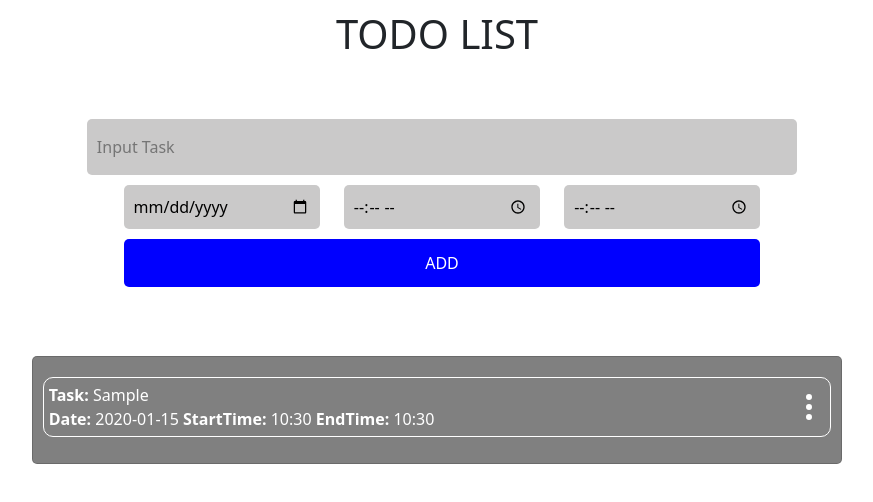
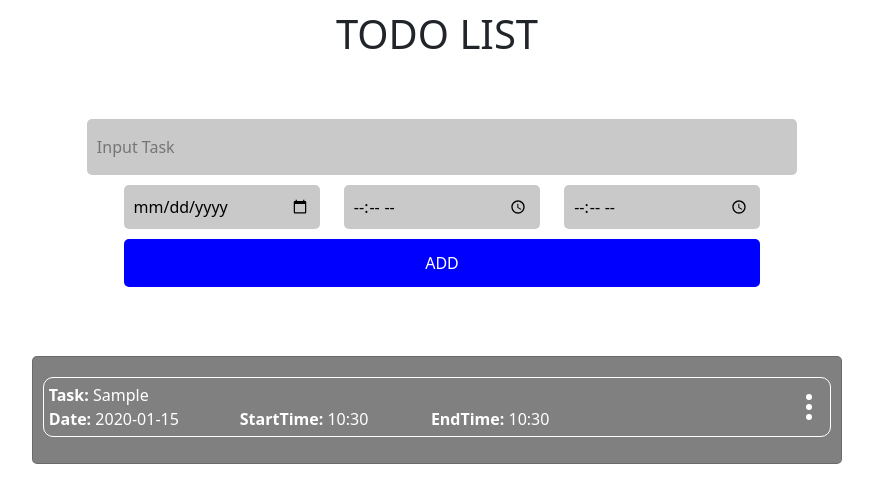
Before and after one commit to NdelliPeter/Todoapp-next.js, a Next.js app: page / in a window 1280 px wide. Both pictures are taken after typing "Sample", "2020-01-15", "10:30", "10:30" into the empty fields and a click on the button "ADD". Shown: the top 502 px of the page, without its empty margins (203-1076 px from the left). Built offline with nearby package versions, Linux system fonts and the light colour scheme.

Commit message:
finishing touches

```diff
--- a/src/components/addTask.js
+++ b/src/components/addTask.js
@@ -21,7 +21,7 @@ export default function AddTask ({addTask, todos, setTodos, deleteTask, editTodo
     const schema = yup.object().shape({
         title: yup.string()
         .trim('Please input task cannot contain just spaces')
-        .required('please fill in a Task'),
+        .required('please fill in a Task properly'),
         date: yup.string().required('Please input Date'),
         startTime: yup.string().required(),
         endTime: yup.string()
--- a/src/components/todoList.js
+++ b/src/components/todoList.js
@@ -39,11 +39,15 @@ function TodoList ({todos, setTodos, deleteTask, editTask, }) {
                                         ((todos?.length ?? 0) >= 1) ? todos.map((todo, id) =>{
                                             return (
                                                 <div key={id} className={`${styles.listDisplay} ${todo.complete ? styles.line_through :''}`}>
-                                                    <li>
-                                                        <span> <b >Task:</b> {todo?.title} <br/> </span>
-                                                        <span> <b >Date:</b> {todo?.date} </span>
-                                                        <span> <b >StartTime:</b> {todo?.startTime} </span>
-                                                        <span> <b >EndTime:</b> {todo?.endTime} </span>
+                                                    <li className='row'>
+                                                        <span className='col-12 col-sm-12 col-md-12 col-lg-12'> <b >Task:</b> {todo?.title} <br/> </span>
+                                                        <div className='col-12 col-sm-12 col-md-12 col-lg-12'>
+                                                            <div className='row d-flex justify-content-center align-items-center'>
+                                                                <div className='col-12 col-sm-12 col-md-4 col-lg-4'> <b >Date:</b> {todo?.date} </div>
+                                                                <div className='col-7 col-sm-6 col-md-4 col-lg-4'> <b >StartTime:</b> {todo?.startTime} </div>
+                                                                <div className='col-7 col-sm-6 col-md-4 col-lg-4'> <b >EndTime:</b> {todo?.endTime} </div>
+                                                            </div>
+                                                        </div>
                                                     </li>
                                                     <div>
                                                         <DropdownMenu.Root>
```
